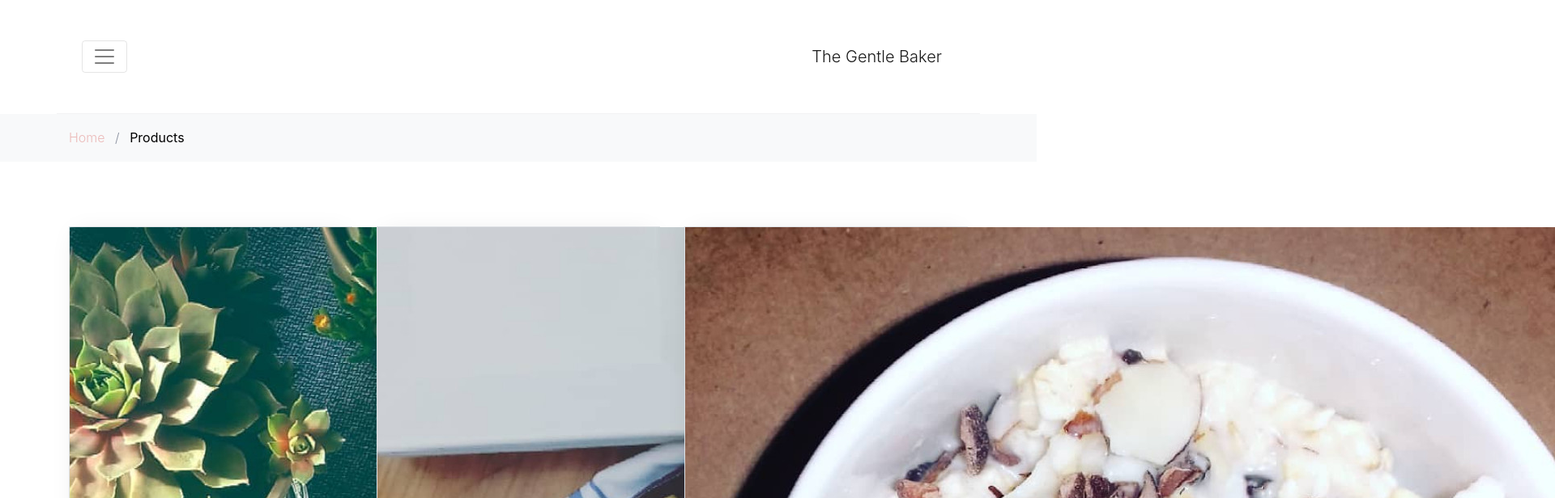
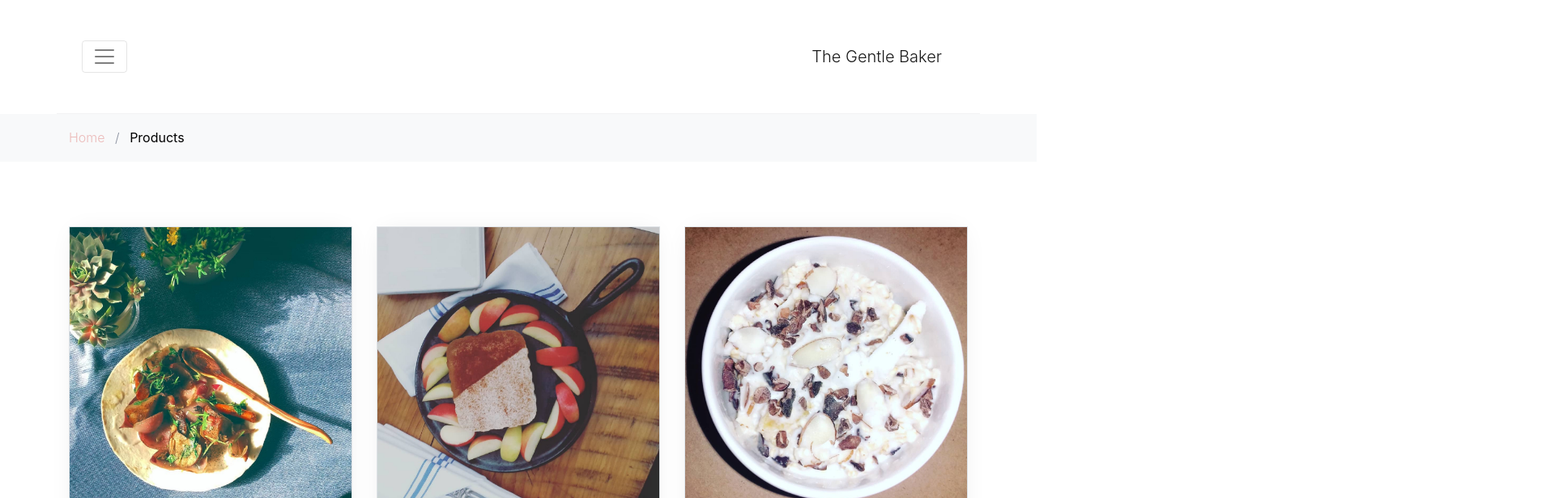
Before and after one commit to jeffbeagley/baking_web, a Vue app: page /#/products in a window 1280 px wide. Shown: the top 616 px of the page at 81% size, 1920 px wide, since content can reach past the window. Built offline with nearby package versions, Linux system fonts and the light colour scheme.

Commit message:
accidently removed wrong class form products page

```diff
--- a/src/views/Products.vue
+++ b/src/views/Products.vue
@@ -16,7 +16,7 @@
                 <div v-for="product in products" track-by="id" class="col-sm-6 col-lg-4 mb-4">
                     <div class="block-4 text-center border">
                         <figure class="block-4-image">
-                            <a href="shop-single.html"><img :src='product.image_url' alt="Image placeholder" class="img-responsive"></a>
+                            <a href="shop-single.html"><img :src='product.image_url' alt="Image placeholder" class="img-fluid"></a>
                         </figure>
                         <div class="block-4-text p-4">
                             <h3><a href="shop-single.html">{{product.name}}</a></h3>
```
